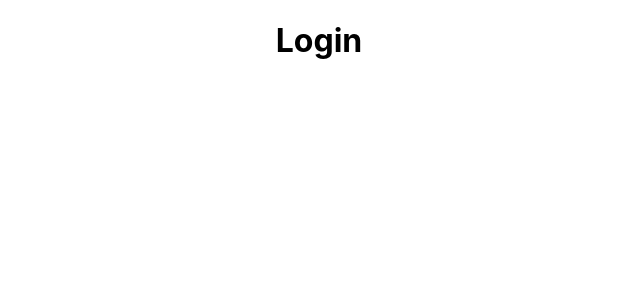
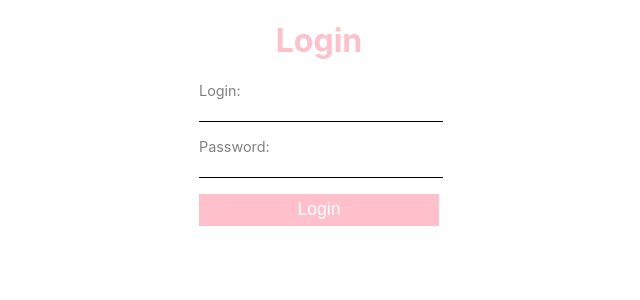
Before and after one commit to yurcifer/blog, a React (Create React App) app in the folder client/: page /login in a window 1280 px wide. Shown: the top 300 px of the page, without its empty margins (321-961 px from the left). Built offline with nearby package versions, Linux system fonts and the light colour scheme.

Commit message:
login form

```diff
--- a/client/src/Components/Login/Login.jsx
+++ b/client/src/Components/Login/Login.jsx
@@ -1,9 +1,34 @@
 import React, { useEffect } from 'react';
-import styles from './Login.module.css';
+import { useState } from 'react';
+import styles from './Login.module.scss';
 
 export default function Login() {
+  const [login, setLogin] = useState('');
+  const [pwd, setPwd] = useState('');
   useEffect(() => {
-    console.log(styles)
-  })
-  return <h1 className={styles.title}>Login</h1>;
+    console.log(styles);
+  });
+
+  function submit(e) {
+    e.preventDefault();
+    console.log(login, pwd);
+    setLogin('');
+    setPwd('');
+  }
+  return (
+    <>
+      <h1 className={styles.title}>Login</h1>
+      <form>
+        <label>
+          Login:
+          <input onChange={(e) => setLogin(e.target.value)} value={login}/>
+        </label>
+        <label>
+          Password:
+          <input onChange={(e) => setPwd(e.target.value)} type="password" value={pwd}/>
+        </label>
+        <button onClick={e => submit(e)}>Login</button>
+      </form>
+    </>
+  );
 }
--- a/client/src/Components/Login/Login.module.css
+++ /dev/null
@@ -1,3 +0,0 @@
-.title {
-  text-align: center;
-}
--- /dev/null
+++ b/client/src/Components/Login/Login.module.scss
@@ -0,0 +1,42 @@
+.title {
+  text-align: center;
+  color: pink;
+}
+
+form {
+  display: flex;
+  flex-direction: column;
+  margin: auto;
+  width: 15rem;
+
+  button {
+    background-color: pink;
+    border: none;
+    height: 2rem;
+    transition-duration: 100ms;
+    color: white;
+    font-size: 1.1rem;
+
+    &:active {
+      transform: scale(0.95);
+    }
+  }
+}
+
+input {
+  display: block;
+  width: 100%;
+  border: none;
+  border-bottom: solid 1px black;
+  font-size: 1.05rem;
+
+  &:focus {
+    outline: none;
+  }
+}
+
+label {
+  color: grey;
+  font-size: 0.9rem;
+  margin-bottom: 1rem;
+}
```
